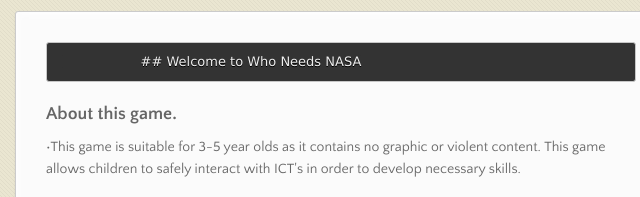
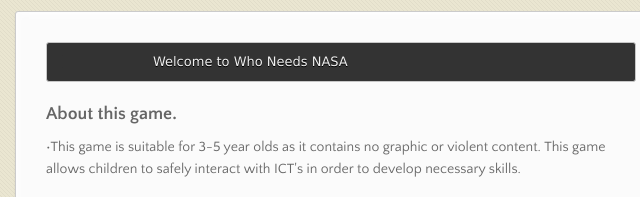
Before and after one commit to WhoNeedsNasa/GameDownload, a plain HTML site: page index.html in a window 1280 px wide. Shown: the part 179-376 px from the top of the page, 300-940 px from the left. Drawn offline with nearby package versions, Linux system fonts and the light colour scheme.

Commit message:
Update index.html

```diff
--- a/index.html
+++ b/index.html
@@ -39,7 +39,7 @@
         <ul></ul>
       </nav>
       <section>
-        <pre><code>                   ## Welcome to Who Needs NASA
+        <pre><code>                      Welcome to Who Needs NASA
 </code></pre>
 
 <h3>
```
